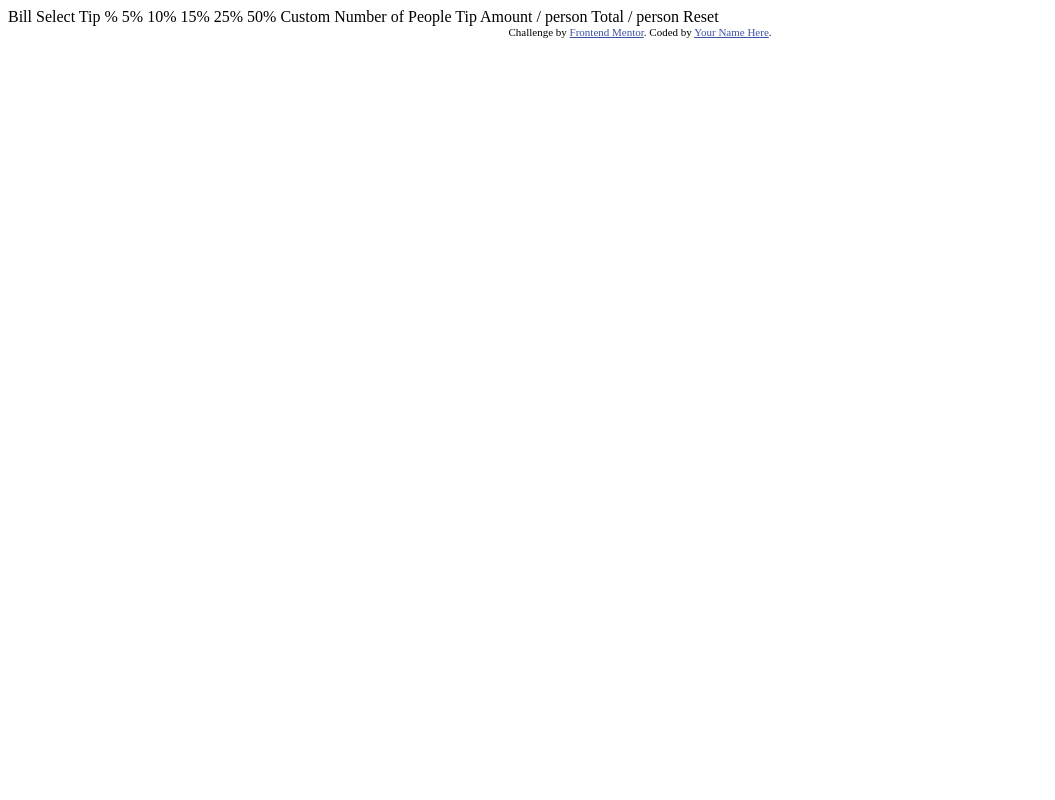
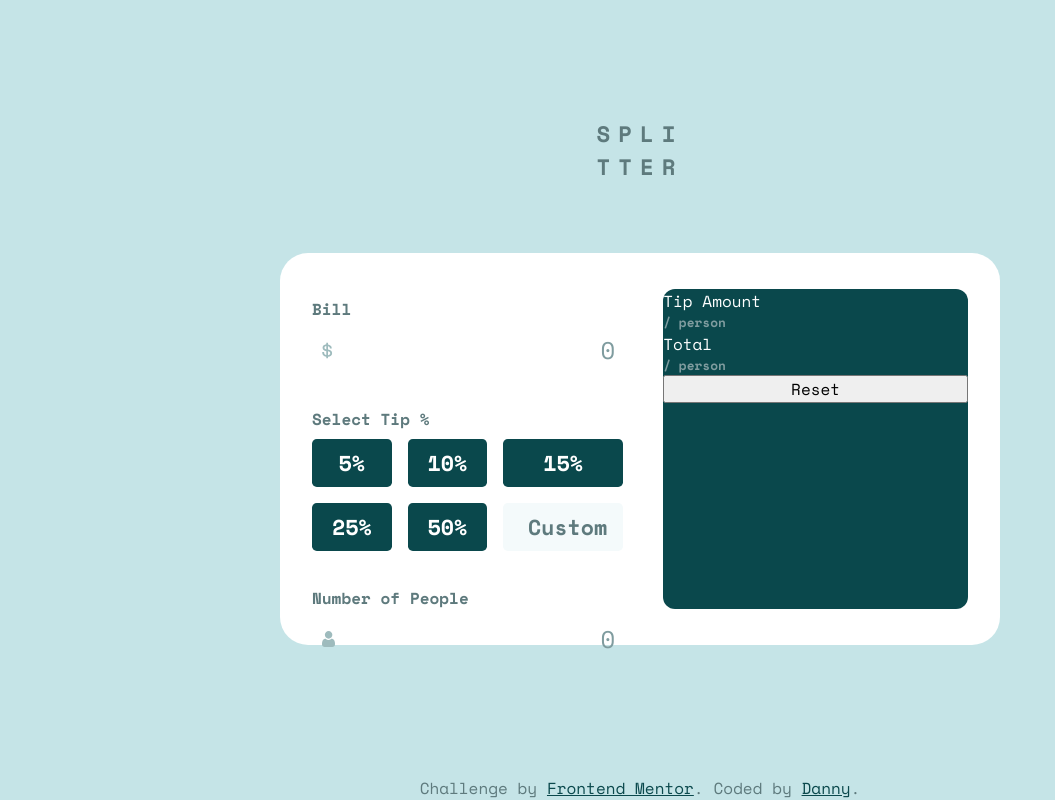
Before and after one commit to Danny-Carvajal/tip-calculator-app, a website: page index.html in a window 1280 px wide. Shown: the whole page, without its empty margins (0-1055 px from the left). Drawn offline with nearby package versions, Linux system fonts and the light colour scheme.

Commit message:
style: worked on the main card design

```diff
--- a/index.html
+++ b/index.html
@@ -5,40 +5,62 @@
   <meta name="viewport" content="width=device-width, initial-scale=1.0"> <!-- displays site properly based on user's device -->
 
   <link rel="icon" type="image/png" sizes="32x32" href="./images/favicon-32x32.png">
+  <link rel="stylesheet" href="./src/style.css">
 
   <title>Frontend Mentor | Tip calculator app</title>
 
-  <!-- Feel free to remove these styles or customise in your own stylesheet 👍 -->
-  <style>
-    .attribution { font-size: 11px; text-align: center; }
-    .attribution a { color: hsl(228, 45%, 44%); }
-  </style>
 </head>
 <body>
+  <span class="title">SPLI <br> TTER</span>
+  <div class="main-card">
+    <div class="selection-card">
 
-  Bill
+      <div class="bill-section">
+        <span id="bill-text">Bill</span>
+        <input type="number" id="total-bill" name="bill" placeholder="0"/>
+      </div>
 
-  Select Tip %
-  5%
-  10%
-  15%
-  25%
-  50%
-  Custom
+      <div class="button-section">
+        <span id="tip-text">Select Tip %</span>
+        <div class="button-group">
+          <button class="button">5%</button>
+          <button class="button">10%</button>
+          <button class="button">15%</button>
+          <button class="button">25%</button>
+          <button class="button">50%</button>
+          <input class="button" id="custom" type="number" placeholder="Custom"/>
+        </div>
+      </div>
 
-  Number of People
+      <div class="people-section">
+        <span id="people-text">Number of People</span>
+        <input type="number" id="total-people" name="people" placeholder="0"/>
+      </div>
+    </div>
 
-  Tip Amount
-  / person
 
-  Total
-  / person
 
-  Reset
+    <div class="amount-card">
+
+      <div class="tip-amount-text">
+        <span id="text-amount">Tip Amount</span>
+        <span class="text-person">/ person</span>
+      </div>
+      <span id="tip-amount-number"></span>
+
+      <div class="total-amount-text">
+        <span id="text-total">Total</span>
+        <span class="text-person">/ person</span>
+      </div>
+      <span id="person-amount-number"></span>
+
+      <button class="reset-button">Reset</button>
+    </div>
+  </div>
 
   <div class="attribution">
-    Challenge by <a href="https://www.frontendmentor.io?ref=challenge" target="_blank">Frontend Mentor</a>.
-    Coded by <a href="#">Your Name Here</a>.
+    Challenge by <a class="attr-text" href="https://www.frontendmentor.io?ref=challenge" target="_blank">Frontend Mentor</a>.
+    Coded by <a class="attr-text" href="#">Danny</a>.
   </div>
 </body>
 </html>
--- a/package.json
+++ b/package.json
@@ -4,7 +4,10 @@
   "description": "",
   "main": "index.js",
   "scripts": {
-    "test": "echo \"Error: no test specified\" && exit 1"
+    "test": "echo \"Error: no test specified\" && exit 1",
+    "dev": "vite",
+    "build": "vite build",
+    "preview": "vite preview"
   },
   "keywords": [],
   "author": "",
--- /dev/null
+++ b/src/style.css
@@ -0,0 +1,249 @@
+/* =========== */
+/* Main Styles */
+/* =========== */
+
+@import url('https://fonts.googleapis.com/css2?family=Space+Mono:ital,wght@0,400;0,700;1,400;1,700&display=swap');
+
+* {
+  margin: 0;
+  padding: 0;
+  box-sizing: border-box;
+  font-family: "Space Mono", monospace;
+  font-size: 16px;
+}
+
+:root {
+    --White: hsl(0, 100%, 100%);
+    --Green-400: hsl(172, 67%, 45%);
+    --Green-900: hsl(184, 76%, 17%);
+    --Grey-500: hsl(186, 14%, 43%);
+    --Grey-400: hsl(184, 14%, 56%);
+    --Grey-200: hsl(185, 41%, 84%);
+    --Grey-50: hsl(189, 47%, 97%);
+}
+
+body {
+    font-family: "Space Mono", monospace;
+    background-color: var(--Grey-200);
+    display: flex;
+    flex-direction: column;
+    align-items: center;
+    justify-content: center;
+    min-height: 100vh;
+    min-width: 100vh;
+}
+
+/* ============ */
+/* Cards Styles */
+/* ============ */
+
+.main-card {
+    background-color: var(--White);
+    width: 90vh;
+    height:49vh;
+    border-radius: 1.75rem;
+    display: flex;
+    flex-direction: row;
+    align-items: center;
+    justify-content: space-between;
+    margin:6.7vh;
+    padding: 2rem;
+    gap: 2.5rem;
+}
+
+.selection-card {
+    height: inherit;
+    display: flex;
+    flex-direction: column;
+    align-items: flex-start;
+    padding-top: 2.75rem;
+}
+
+/* ====================== */
+/* Specific Card Sections */
+/* ====================== */
+
+/* Top Section */
+
+.bill-section {
+    display: flex;
+    flex-direction: column;
+
+
+    & #bill-text {
+        color: var(--Grey-500);
+        font-weight: 700;
+        margin-bottom: 0.5rem;
+    }
+
+    & #total-bill {
+        all: unset;
+        background-color: var(--Grey-50);
+        color: var(--Green-900);
+        font-size: 24px;
+        text-align: right;
+        padding: 0.2rem;
+        background: url("/images/icon-dollar.svg") no-repeat left 10px center;
+    }
+
+    & #total-bill::placeholder {
+        color: var(--Grey-400);
+    }
+}
+
+/* Middle Section */
+
+.button-section {
+    display: flex;
+    flex-direction: column;
+    margin-top: 2.2rem;
+    margin-bottom: 2.2rem;
+
+    & #tip-text {
+        color: var(--Grey-500);
+        font-weight: 700;
+        margin-bottom: 0.5rem;
+    }
+
+    & .button-group {
+        display: grid;
+        grid-template-columns: repeat(3,1fr);
+        grid-template-rows: repeat(2, auto);
+        gap: 1rem;
+    }
+
+    & .button {
+        all: unset;
+        color: var(--White);
+        background-color: var(--Green-900);
+        font-size: 1.35rem;
+        font-weight: 700;
+        max-width: 5.5rem;
+        padding: 0.5rem 1rem;
+        border-radius: 0.3rem;
+        text-align: center;
+    }
+
+    & #custom {
+        background-color: var(--Grey-50);
+        color: var(--Green-900);
+        text-align: right;
+
+    }
+
+    & #custom::placeholder {
+        color: var(--Grey-500);
+    }
+}
+
+/*So Custom doesn't have arrows*/
+
+input[type="number"]::-webkit-inner-spin-button,
+input[type="number"]::-webkit-outer-spin-button {
+  -webkit-appearance: none;
+  margin: 0;
+}
+
+/* Bottom Section */
+
+.people-section {
+    display: flex;
+    flex-direction: column;
+
+    & #people-text {
+        color: var(--Grey-500);
+        font-weight: 700;
+        margin-bottom: 0.5rem;
+    }
+
+    & #total-people {
+        all: unset;
+        background-color: var(--Grey-50);
+        color: var(--Green-900);
+        font-size: 24px;
+        text-align: right;
+        padding: 0.2rem;
+        background: url("/images/icon-person.svg") no-repeat left 10px center;
+    }
+
+    & #total-people::placeholder {
+        color: var(--Grey-400);
+    }
+}
+
+/* ===================== */
+/* Outside the Main Card */
+/* ===================== */
+
+.title {
+    color: var(--Grey-500);
+    font-weight: 700;
+    font-size: 1.4rem;
+    letter-spacing: 0.5rem;
+    margin: 1rem;
+}
+
+.attribution {
+    position: fixed;
+    bottom: 0;
+    color: var(--Grey-500);
+
+    & .attr-text {
+        color: var(--Green-900)
+    }
+}
+
+/* =============== */
+/* Right Side Card */
+/* =============== */
+
+.amount-card {
+    display: flex;
+    flex-direction: column;
+    height: inherit;
+    width: 24rem;
+    height: 40vh;
+    background-color: var(--Green-900);
+    border-radius: 0.75rem;
+}
+
+.tip-amount-text {
+    display: flex;
+    flex-direction: column;
+
+    & #text-amount {
+        color: var(--White);
+    }
+
+}
+
+.total-amount-text {
+    display: flex;
+    flex-direction: column;
+
+    & #text-total {
+        color: var(--White);
+    }
+}
+
+.text-person {
+    color: var(--Grey-400);
+    font-weight: 700;
+    font-size: 0.8rem;
+}
+
+/*
+<div class="tip-amount-text">
+        <span id="text-amount">Tip Amount</span>
+        <span class="text-person">/ person</span>
+      </div>
+      <span id="tip-amount-number"></span>
+
+      <div class="total-amount-text">
+        <span class="text-amount">Total</span>
+        <span class="text-person">/ person</span>
+      </div>
+      <span id="person-amount-number"></span>
+
+      <button class="reset-button">Reset</button>
+*/
```
Also changed, not shown: src/main.js (added).
